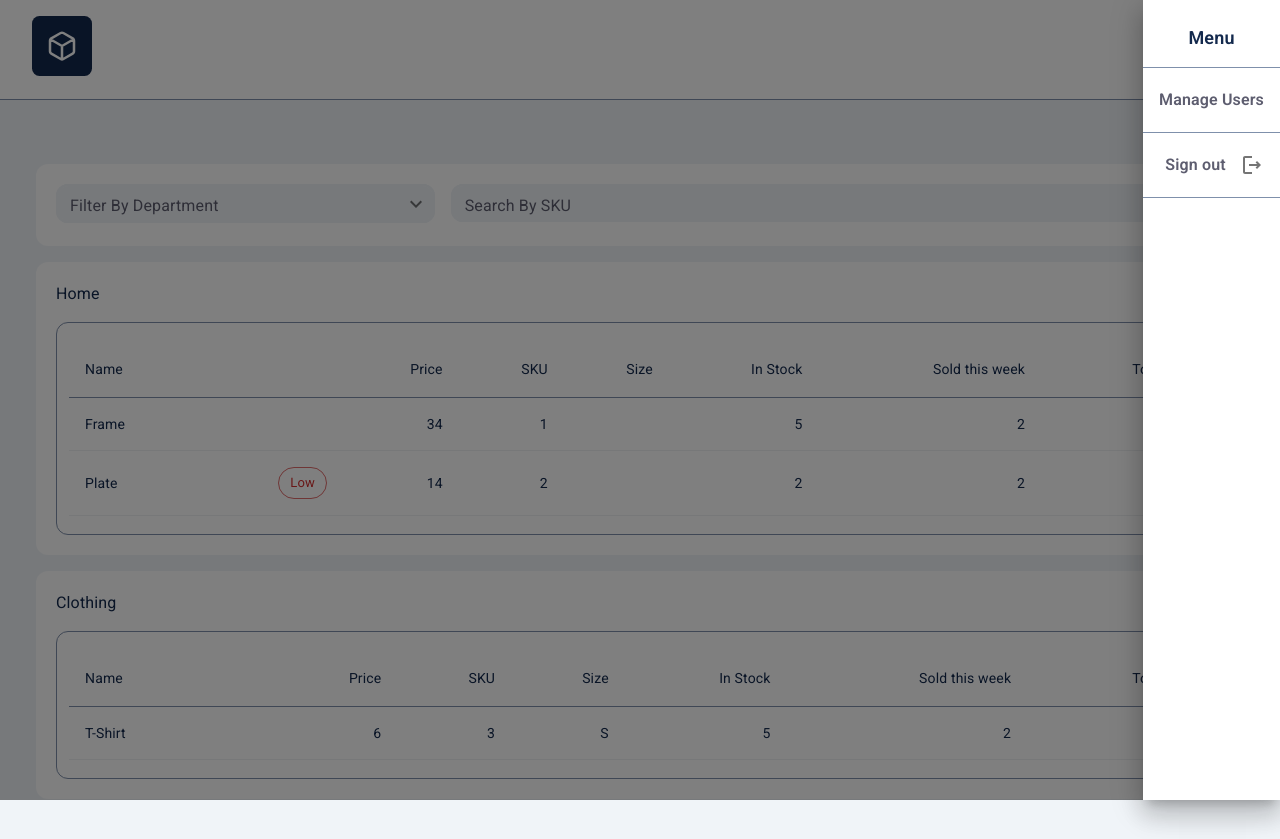
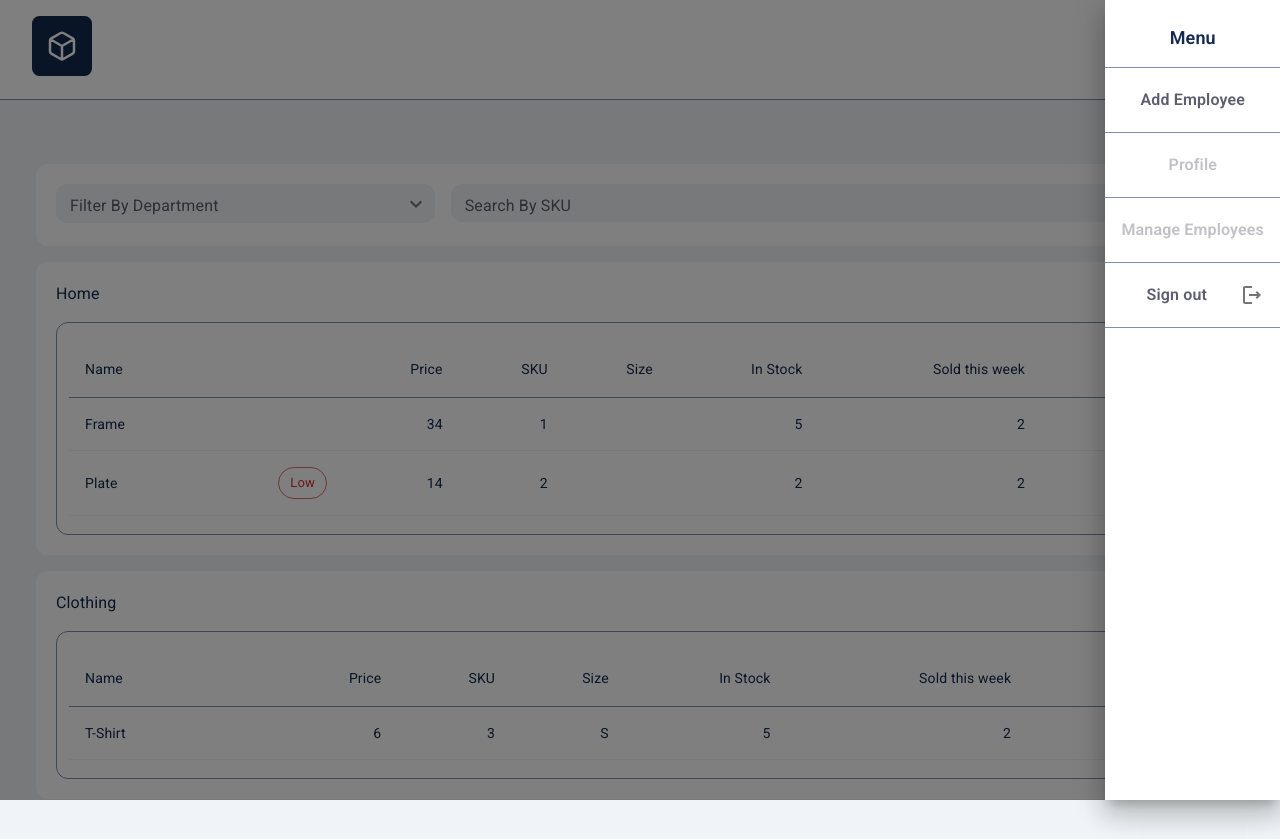
Before and after one commit to AHalic/SIMPlus, a Next.js app: page / in a window 1280 px wide. Both pictures are taken after a click on the button 1228 px from the left and 49 px from the top of the page. Built offline with nearby package versions, Linux system fonts and the light colour scheme; what @mui/material-nextjs would draw is missing.

Commit message:
♻️ Changes menu drawer buttons

```diff
--- a/components/ListButton.js
+++ b/components/ListButton.js
@@ -1,11 +1,13 @@
 
 import { ListItem, ListItemButton, ListItemIcon, ListItemText, Typography } from "@mui/material";
 
-export default function ListButton({ icon, text, onClick }) {
+export default function ListButton({ icon, text, onClick, disabled=false }) {
     return (
         <ListItem disableGutters>
-            <ListItemButton onClick={onClick}
+            <ListItemButton
+                onClick={onClick}
                 alignItems="center"
+                disabled={disabled}
             >
 
                 <ListItemText
--- a/components/MenuDrawer.js
+++ b/components/MenuDrawer.js
@@ -36,14 +36,35 @@ export default function MenuDrawer({isOpenState}) {
                     Menu
                 </Typography>
 
+                {/* List Functions*/}
                 <Divider />
 
-                {/* List Functions*/}
+                <Link href="/users/new"  passHref style={{ textDecoration: 'none' }}>
+                    {/* TODO: remove after manage page is ready */}
+                    <ListButton
+                        onClick={() => setIsMenuOpen(false)}
+                        text="Add Employee"
+                    />
+                </Link>
+
+                <Divider />
+
+                <Link href="/profile"  passHref style={{ textDecoration: 'none' }}>
+                    <ListButton
+                        onClick={() => setIsMenuOpen(false)}
+                        disabled
+                        text="Profile"
+                    />
+                </Link>
+
+                <Divider />
+
                 <Link href="/users"  passHref style={{ textDecoration: 'none' }}>
                     {/* TODO: only for managers */}
                     <ListButton
+                        disabled
                         onClick={() => setIsMenuOpen(false)}
-                        text="Manage Users"
+                        text="Manage Employees"
                     />
                 </Link>
 
```
